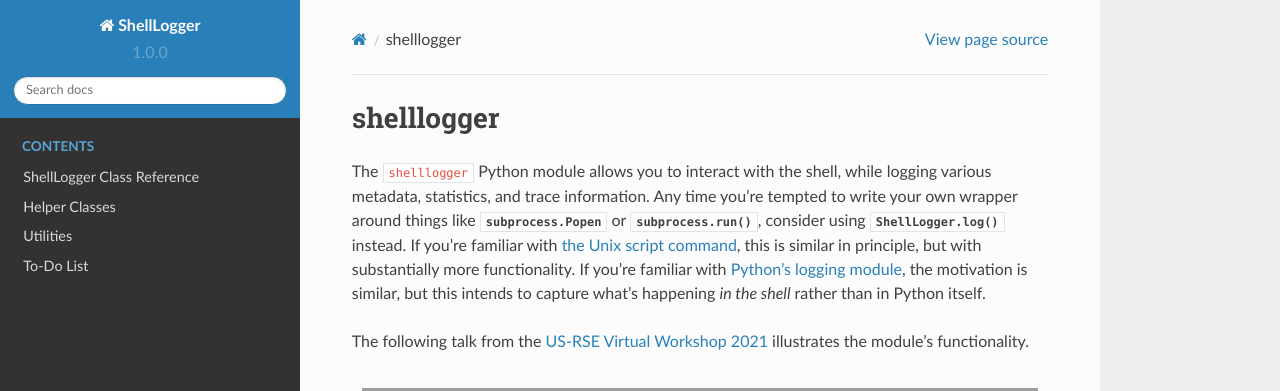
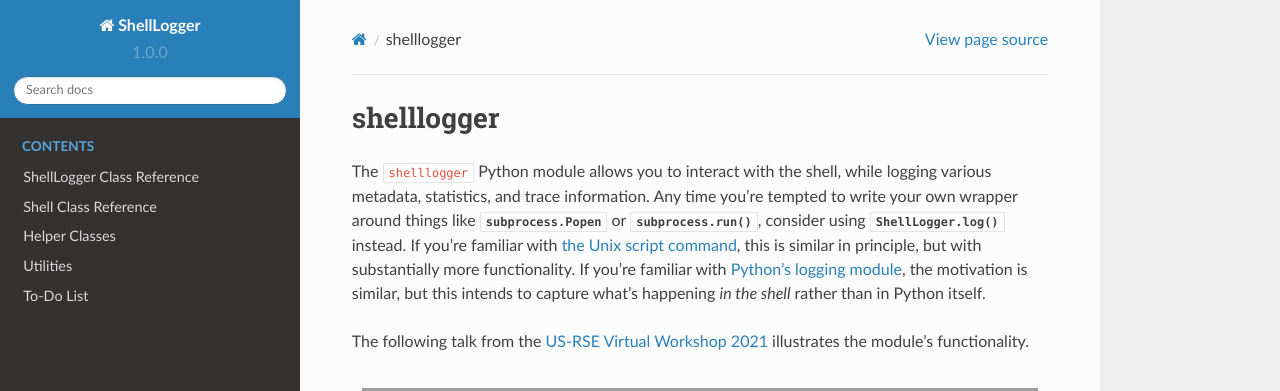
Before and after one commit to sandialabs/shell-logger, a Sphinx documentation site: the page built from doc/source/index.rst, in a window 1280 px wide. Shown: the top 391 px of the page. Built offline with Sphinx 7.4.7 and the Read the Docs theme 2.0.0, drawn with Linux system fonts in a browser that asks for light colours; grey boxes are pictures that could not be loaded.

Commit message:
Adjust docs for `Shell` movement

```diff
--- /dev/null
+++ b/doc/source/Shell.rst
@@ -0,0 +1,5 @@
+Shell Class Reference
+=====================
+
+.. autoclass:: shelllogger.Shell
+   :noindex:
--- a/doc/source/classes.rst
+++ b/doc/source/classes.rst
@@ -15,12 +15,6 @@ JSON Serialization
    base class as well.
 
 .. autoclass:: shelllogger.ShellLoggerEncoder
-   :noindex:
-
-Shell
------
-
-.. autoclass:: shelllogger.classes.Shell
    :noindex:
 
 Trace
--- a/doc/source/index.rst
+++ b/doc/source/index.rst
@@ -7,6 +7,7 @@ shelllogger
    :caption: Contents
 
    ShellLogger
+   Shell
    classes
    util
    todo
```
